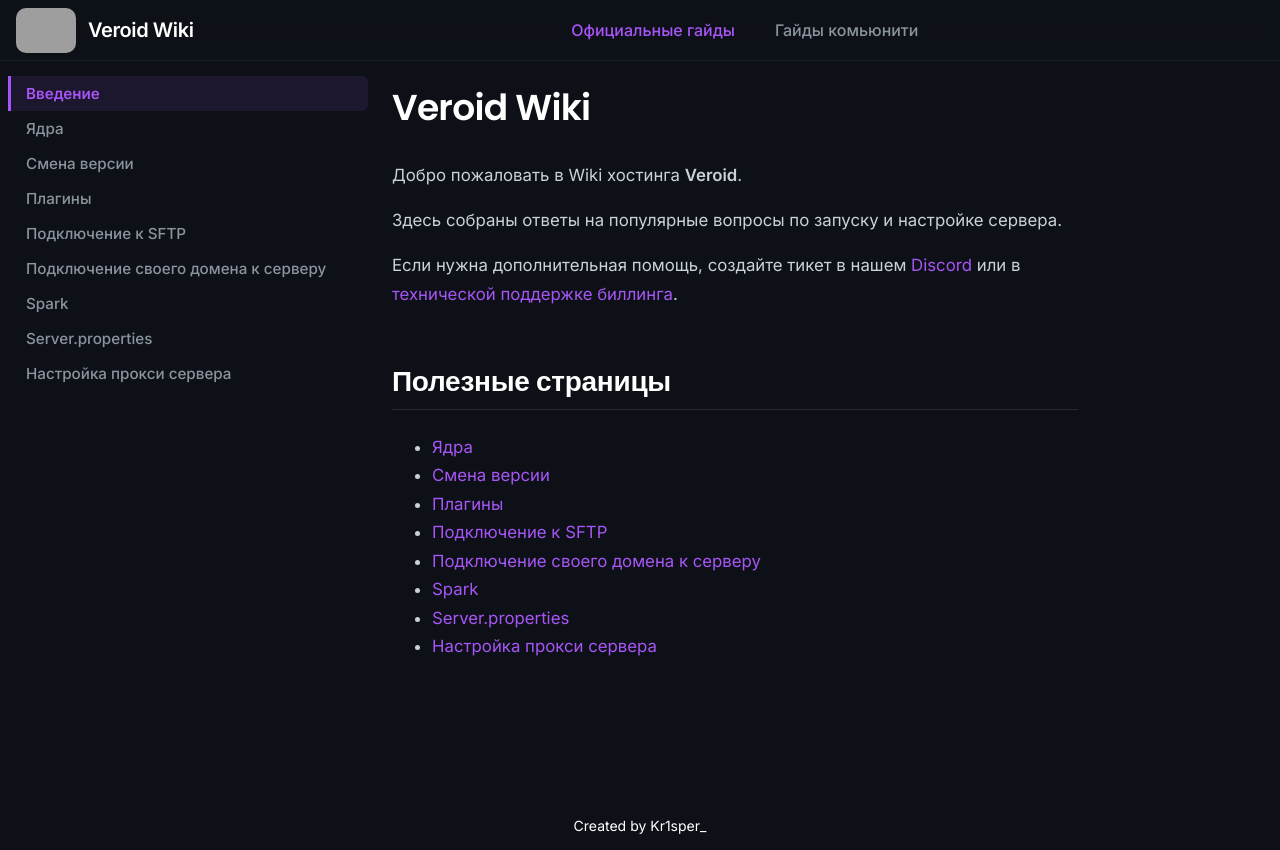
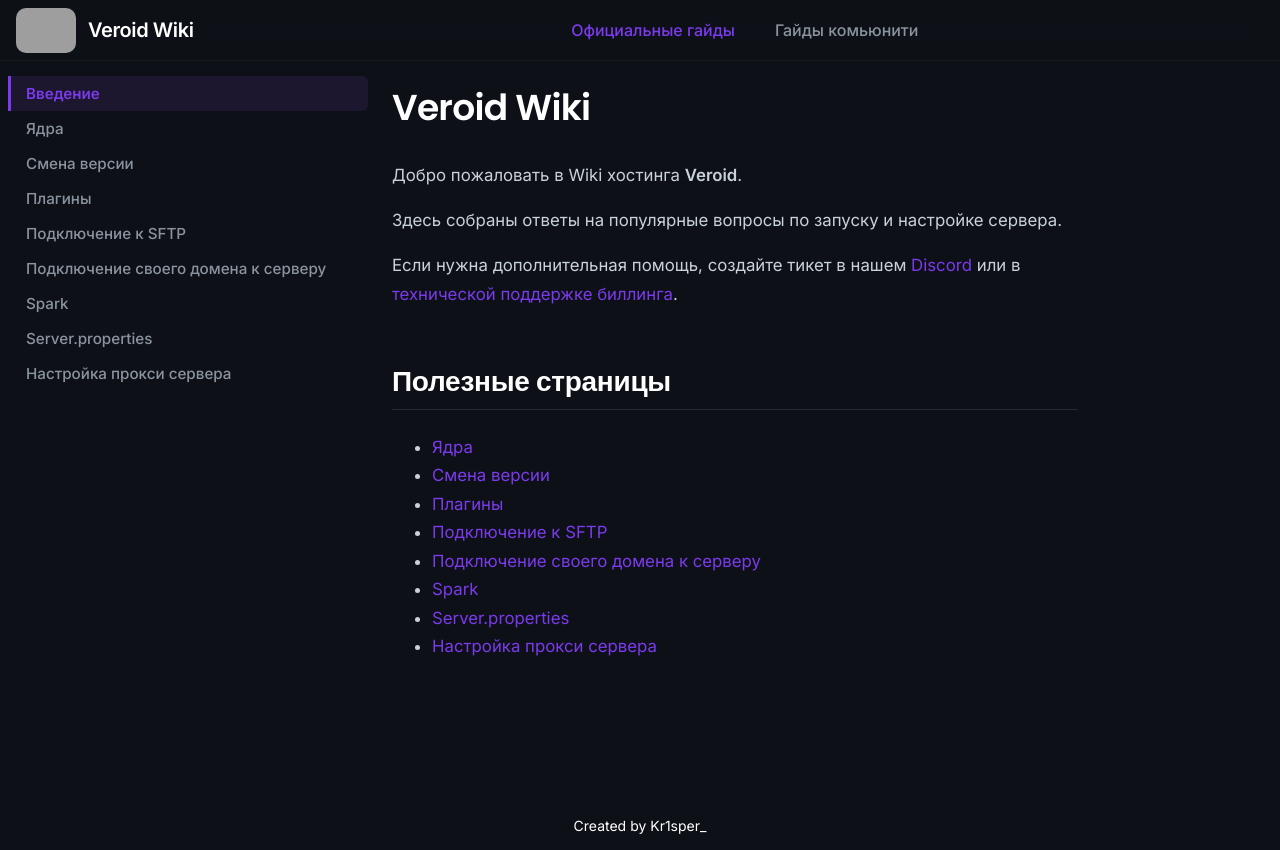
Before and after one commit to Kr1sper59/Veroid-Wiki, a React (Vite) app: page / in a window 1280 px wide. Built offline with nearby package versions, Linux system fonts and the light colour scheme; grey boxes are pictures that could not be loaded.

Commit message:
edit main color

```diff
--- a/src/main.css
+++ b/src/main.css
@@ -1,5 +1,5 @@
 :root {
-  --md-primary-fg-color: #a855f7;
+  --md-primary-fg-color: #7c3aed;
 }
 
 html {
@@ -105,10 +105,11 @@
 
 .md-tabs__link {
   padding: 0.5rem 1rem;
-  border-radius: 20px;
+  border-radius: 13px;
   color: #8b949e;
   display: block;
   margin: 0;
+  font-size: 16px;
   transition: all 0.2s ease-in-out;
   text-decoration: none;
   font-weight: 500;
@@ -120,7 +121,7 @@
 }
 
 .md-tabs__item--active>.md-tabs__link {
-  color: #a855f7;
+  color: #7c3aed;
 }
 
 /* === Main === */
@@ -408,9 +409,9 @@
 }
 
 .md-nav__link--active {
-  color: #a855f7 !important;
+  color: #7c3aed !important;
   font-weight: 600;
-  border-left-color: #a855f7;
+  border-left-color: #7c3aed;
   background-color: rgba(168, 85, 247, 0.1);
 }
 
@@ -554,7 +555,7 @@
     width: 80%;
     max-width: 320px;
     height: calc(100vh - 60px);
-    background-color: #0d1117;
+    background-color: #17101b;
     transform: translateX(-100%);
     transition: transform 0.3s ease;
     z-index: 100;
```
Also changed, not shown: 1 other file (tests, documents, lock files or other folders).
